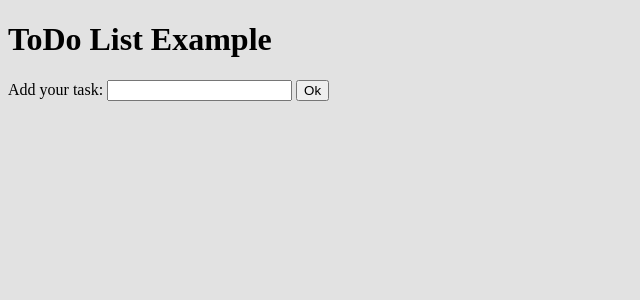
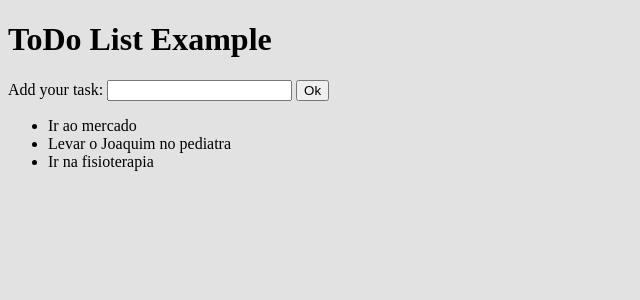
Before and after one commit to guialemao/boilerplate, a React app: page / in a window 1280 px wide. Shown: the top 300 px of the page, without its empty margins (0-640 px from the left). Built offline with nearby package versions, Linux system fonts and the light colour scheme.

Commit message:
show tasks from Listage component

```diff
--- a/src/app.jsx
+++ b/src/app.jsx
@@ -13,6 +13,7 @@ class ToDo extends React.Component {
       <div>
         <Title title="ToDo List Example" />
         <AddTask />
+        <Listage />
       </div>
     )
   }
--- a/src/assets/js/Listage.jsx
+++ b/src/assets/js/Listage.jsx
@@ -6,14 +6,20 @@ class Listage extends React.Component {
     super();
 
     this.state = {
-      task: 'Fazer compras'
+      tasks: [
+        'Ir ao mercado',
+        'Levar o Joaquim no pediatra',
+        'Ir na fisioterapia'
+      ]
     }
   }
 
   render() {
     return(
       <div>
-        {this.state.task}
+        <ul>
+          {this.state.tasks.map((task, id) => <li key={id}>{task}</li>)}
+        </ul>
       </div>
     )
   }
```
